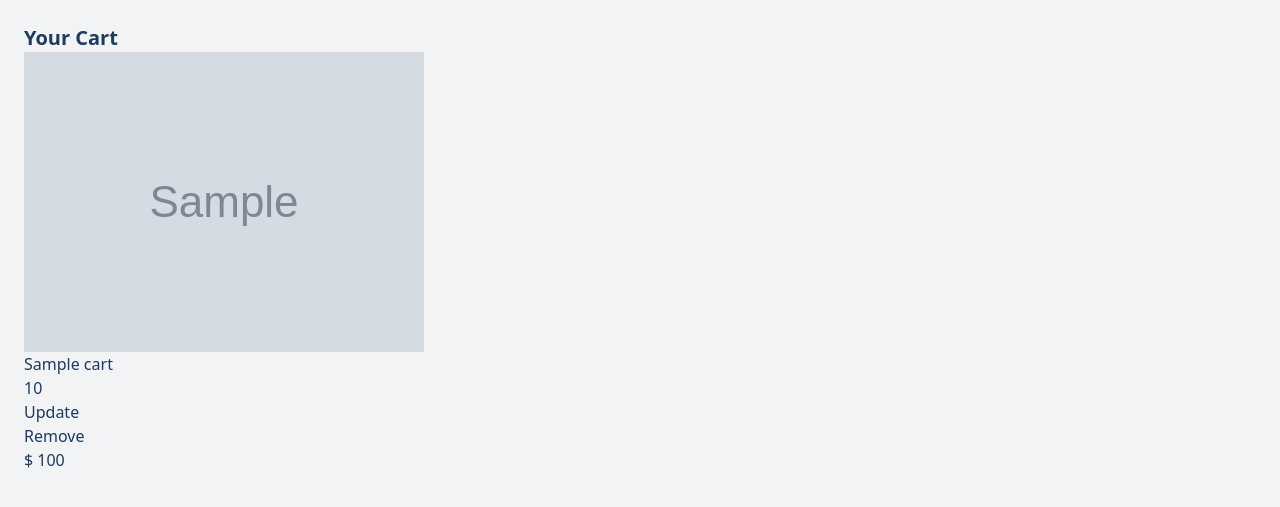
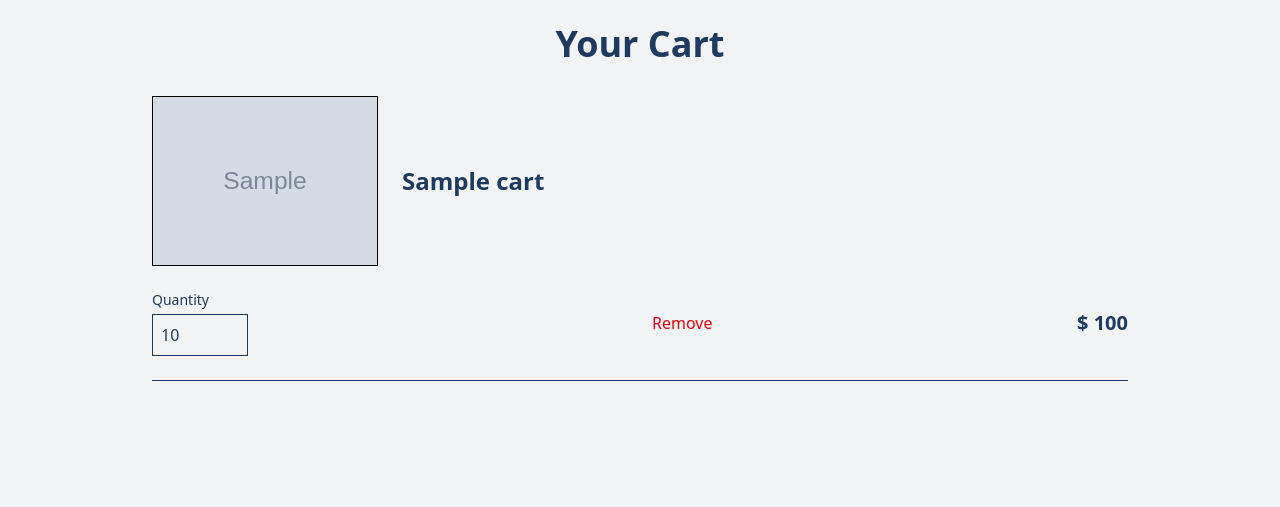
Before and after one commit to liampustam/marqen, a Flask app: template templates/cart.html.jinja in a window 1280 px wide. Shown: the part 76-583 px from the top of the page. Run offline with Flask 3, Linux system fonts and the light colour scheme; the template is opened without the code that fills it: most values are stand-ins (such as "Sample title", 1, 10 or a date in 2020); grey boxes marked "Sample" are stand-in pictures.

Commit message:
made cart better

```diff
--- a/templates/browse.html.jinja
+++ b/templates/browse.html.jinja
@@ -10,7 +10,7 @@
 <body>
     {% include "components/navbar.html.jinja"%}
 
-    <main class="grid grid-cols-3 gap-3 ml-15">
+    <main class="grid grid-cols-3 gap-3 ml-15 mr-15">
         {% for x in products %}
         <a href="/product/{{ x['ID']}}">
             <div class="flex flex-col">
--- a/templates/cart.html.jinja
+++ b/templates/cart.html.jinja
@@ -10,29 +10,50 @@
 <body>
     {% include "components/navbar.html.jinja"%}
 
-    <main class="max-w-4xl wm-auto p-6 mb-5">
+<main class="max-w-5xl mx-auto p-6 mb-5">
+
     {% if cart|length == 0 %}
-        <p>Your cart is empty</p>
+        <p class="text-5xl text-center italic font-bold">Your cart is empty</p>
+    {% else %}
+        <h1 class="text-4xl font-bold mb-8 text-center">Your Cart</h1>
     {% endif %}
-        <h1 class="text-xl font-bold">Your Cart</h1>
+
     {% for x in cart %}
-                <div class="cart-row">
-                    <img src="{{x['Image']}}">
-                    <div>{{x['Name']}}</div>
-                    <div>
-                        <form method="post" action="/cart/{{x['ProductID']}}/update_qty">
-                        <input class="w-full" name="qty" type="number" value="{{x['Quantity']}}">
-                        <button type="submit">Update</button>
+        <div class="grid grid-cols-4 gap-6 items-center border-b pb-6 mb-6">
+
+            <img
+                class="max-h-48 mx-auto border border-black col-span-1"
+                src="{{ x['Image'] }}"
+            >
+
+            <div class="col-span-3 text-2xl font-semibold">
+                {{ x['Name'] }}
+            </div>
+
+
+            <div class="col-span-2">
+                <label class="block text-sm mb-1">Quantity</label>
+                <form method="post" action="/cart/{{ x['ProductID'] }}/update_qty">
+                    <input class="border p-2 w-24" name="qty" type="number" min="1" value="{{ x['Quantity'] }}" onchange="this.form.submit()">
                 </form>
             </div>
-                    <div>
-                        <form method="post" action="/cart/{{x['ProductID']}}/remove">
-                        <button type="submit">Remove</button>
+
+            <div class="col-span-1">
+                <form method="post" action="/cart/{{ x['ProductID'] }}/remove">
+                    <button type="submit" class="text-red-600 hover:underline">
+                        Remove
+                    </button>
+                </form>
             </div>
-                    <div>$ {{x['Price'] * x['Quantity']}}</div>
+
+            <div class="col-span-1 text-xl font-bold text-right">
+                $ {{ x['Price'] * x['Quantity'] }}
+            </div>
+
         </div>
     {% endfor %}
 
 </main>
+
 </body>
 </html>
```
Lines whose indentation alone changed are shown as unchanged.
